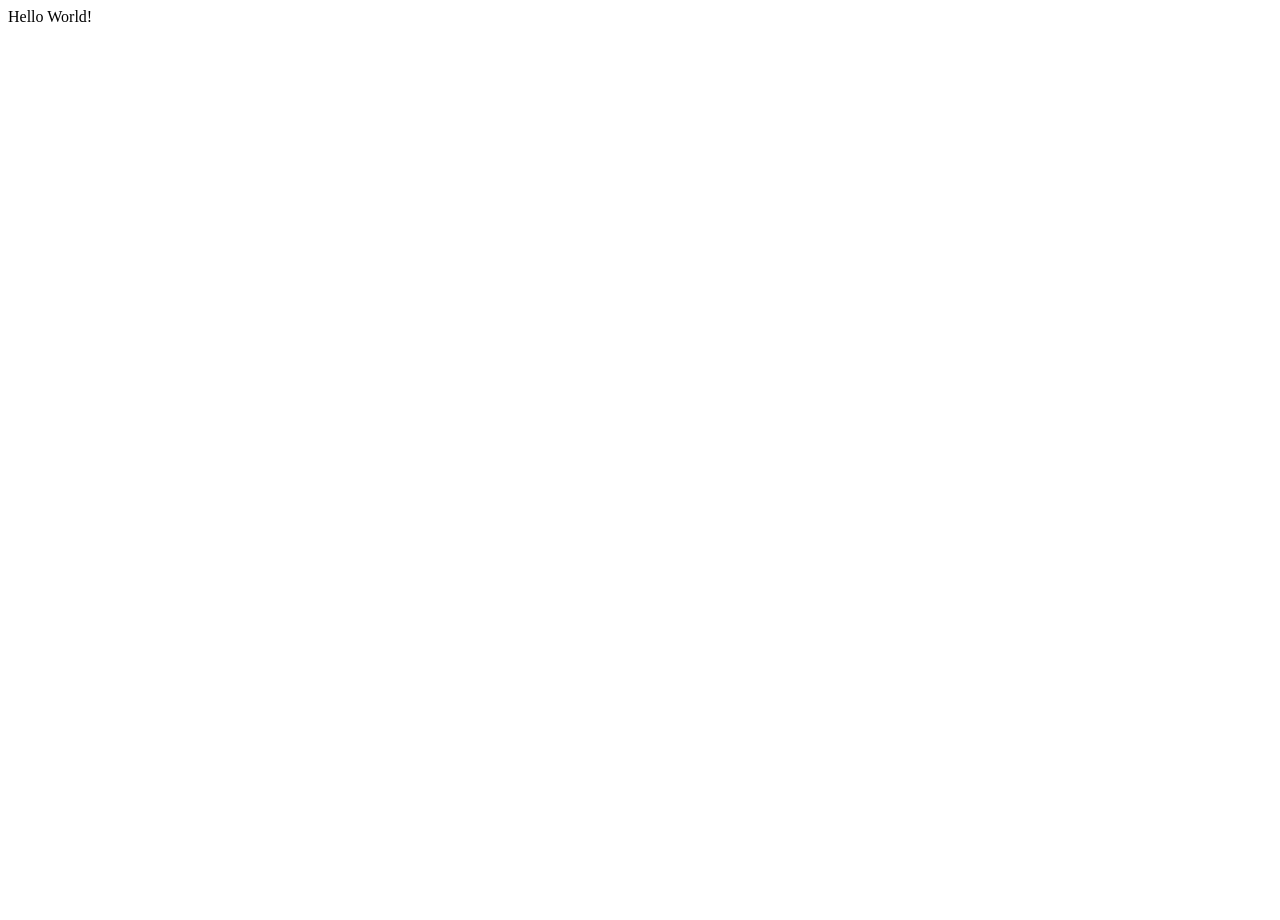
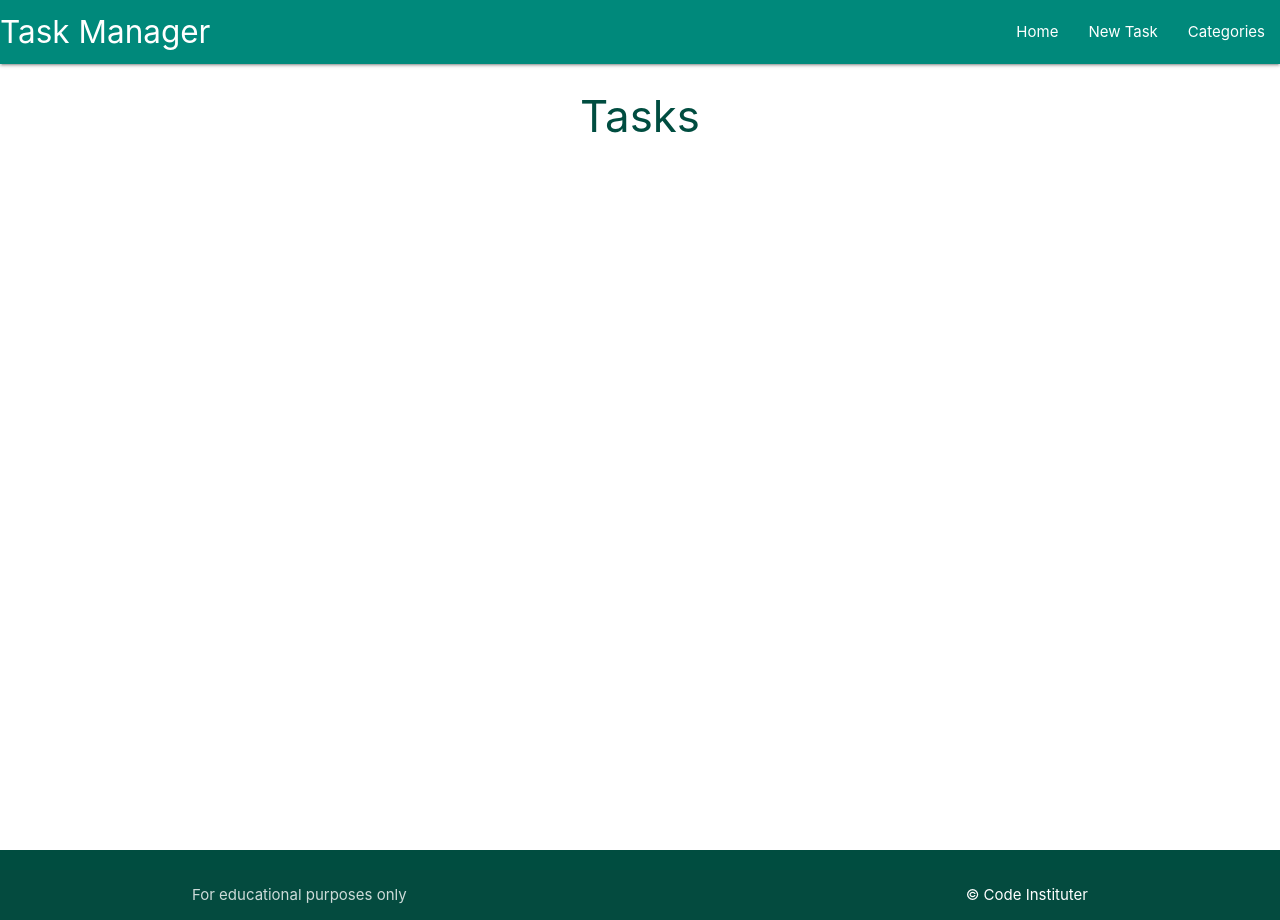
Before and after one commit to cptvalleyberg84/flask-sqlalchemist, a Flask app: page / in a window 1280 px wide. Before the commit the page is almost empty. Run offline with Flask 3, Linux system fonts and the light colour scheme; some libraries are stand-ins or nearby versions.

Commit message:
Basic setup done

```diff
--- a/taskmanager/routes.py
+++ b/taskmanager/routes.py
@@ -5,4 +5,4 @@ from taskmanager.models import Category, Task
 
 @app.route("/")
 def home():
-    return render_template("base.html")
+    return render_template("tasks.html")
--- /dev/null
+++ b/taskmanager/static/css/style.css
@@ -0,0 +1,9 @@
+body {
+    display: flex;
+    min-height: 100vh;
+    flex-direction: column;
+}
+
+main {
+    flex: 1 0 auto;
+}
--- /dev/null
+++ b/taskmanager/static/js/script.js
@@ -0,0 +1,4 @@
+document.addEventListener('DOMContentLoaded', function () {
+    let sidenav = document.querySelectorAll('.sidenav');
+    M.Sidenav.init(sidenav);
+});
--- a/taskmanager/templates/base.html
+++ b/taskmanager/templates/base.html
@@ -4,12 +4,52 @@
 <head>
     <meta charset="UTF-8">
     <meta name="viewport" content="width=device-width, initial-scale=1.0">
+    <link rel="stylesheet" href="https://cdnjs.cloudflare.com/ajax/libs/materialize/1.0.0/css/materialize.min.css">
+    <link rel="stylesheet" href="{{ url_for('static', filename='css/style.css')}}">
+
     <title>Task Manager</title>
 </head>
 
 <body>
+    <header>
+        <nav class="teal darken-1">
+            <div class="nav-wrapper">
+                <a href="{{ url_for('home') }}" class="brand-logo">Task Manager</a>
+                <a href="#" data-target="mobile-demo" class="sidenav-trigger"><i class="fa-solid fa-bars"></i></a>
+                <ul class="right hide-on-med-and-down">
+                    <li><a href="{{ url_for('home') }}">Home</a></li>
+                    <li><a href="">New Task</a></li>
+                    <li><a href="">Categories</a></li>
+                </ul>
+            </div>
+        </nav>
 
-    Hello World!
+        <ul class="sidenav" id="mobile-demo">
+            <li><a href="{{ url_for('home') }}">Home</a></li>
+            <li><a href="">New Task</a></li>
+            <li><a href="">Categories</a></li>
+        </ul>
+    </header>
+
+    <main class="container">
+        {% block content %}
+        {% endblock %}
+    </main>
+
+    <footer class="page-footer teal darken-4">
+        <div class="footer-copyright">
+            <div class="container">
+                For educational purposes only
+                <a class="white-text text right" href="https://codeinstitute.net" target="_blank">© Code Instituter</a>
+            </div>
+        </div>
+    </footer>
+
+
+    <script src="https://cdnjs.cloudflare.com/ajax/libs/materialize/1.0.0/js/materialize.min.js"></script>
+    <script src="{{ url_for('static', filename='js/script.js')}}"></script>
+    <script src="https://kit.fontawesome.com/e9477ec747.js" crossorigin="anonymous"></script>
+
 
 </body>
 
--- /dev/null
+++ b/taskmanager/templates/tasks.html
@@ -0,0 +1,6 @@
+{% extends "base.html" %}
+{% block content %}
+
+<h3 class="teal-text text-darken-4 center-align">Tasks</h3>
+
+{% endblock %}
```
